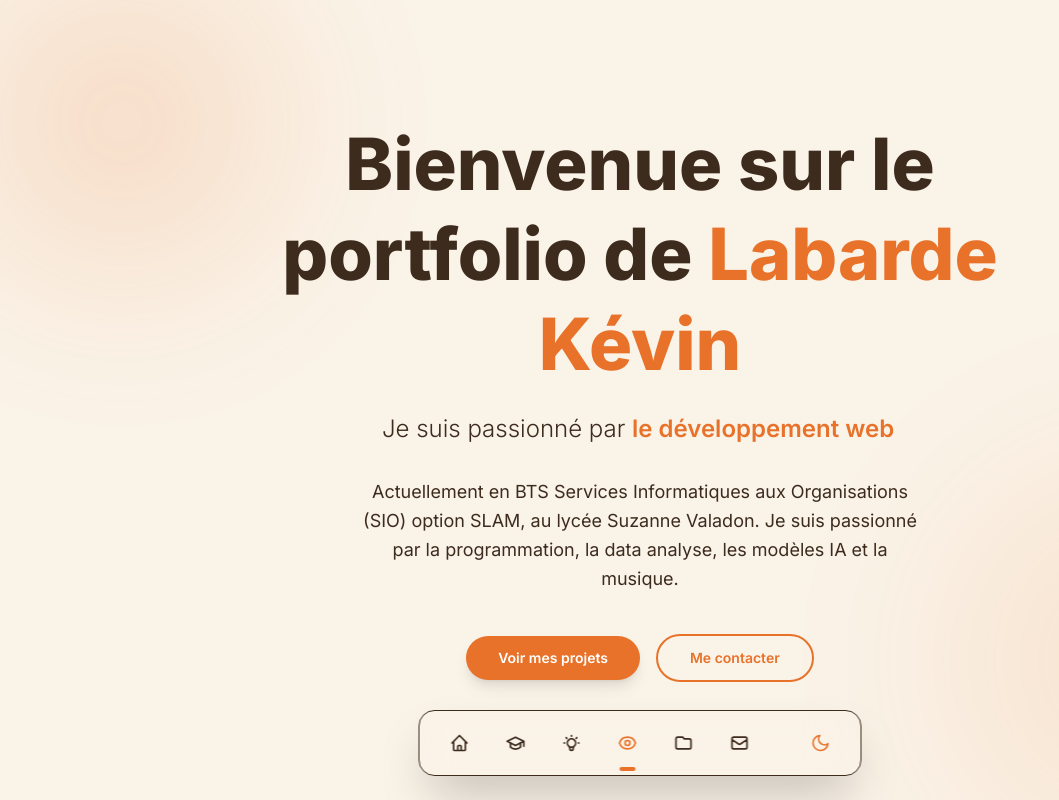
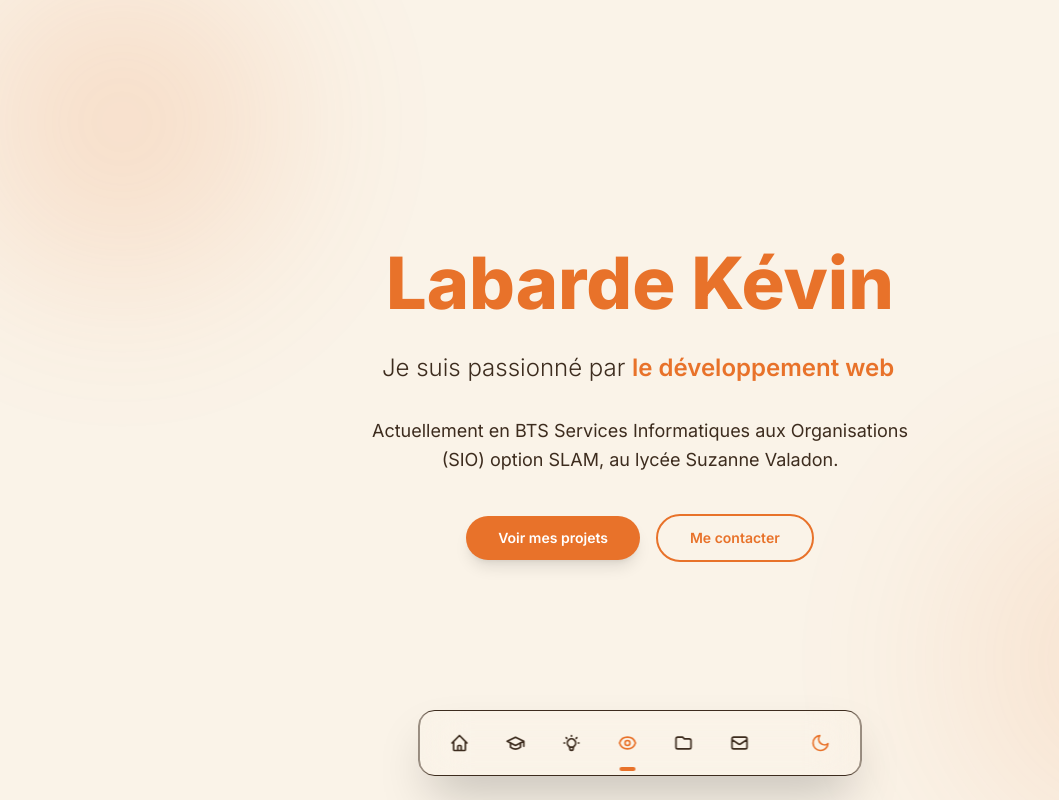
Before and after one commit to Ry0tari/mon-portfolio, a React (Vite) app: page / in a window 1280 px wide. Shown: the top 800 px of the page, without its empty margins (0-1059 px from the left). Built offline with nearby package versions, Linux system fonts and the light colour scheme.

Commit message:
modif HeroSection

```diff
--- a/src/components/HeroSection.jsx
+++ b/src/components/HeroSection.jsx
@@ -4,7 +4,6 @@ import { useTypewriter } from '../hooks/useTypewriter'
 const phrases = [
   'la data analyse',
   'le développement web',
-  'la musique',
   'les modèles IA',
 ]
 
@@ -36,7 +35,7 @@ export default function HeroSection() {
           className="text-5xl font-extrabold leading-tight sm:text-6xl lg:text-7xl"
           style={{ color: 'var(--color-text)' }}
         >
-          Bienvenue sur le portfolio de{' '}
+          {' '}
           <span style={{ color: 'var(--color-accent)' }}>
             Labarde Kévin
           </span>
@@ -69,8 +68,7 @@ export default function HeroSection() {
           style={{ color: 'var(--color-text-secondary)' }}
         >
           Actuellement en BTS Services Informatiques aux Organisations (SIO) option SLAM,
-          au lycée Suzanne Valadon. Je suis passionné par la programmation, la data analyse,
-          les modèles IA et la musique.
+          au lycée Suzanne Valadon.
 
         </motion.p>
 
```
